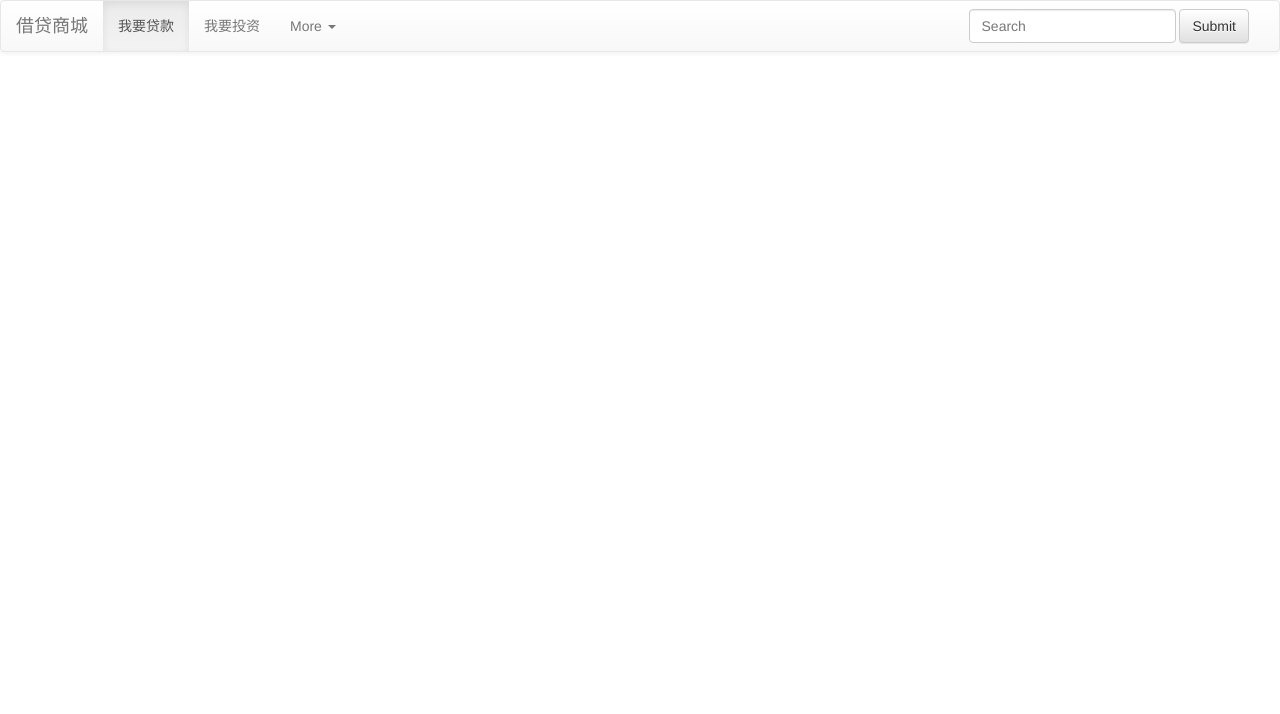
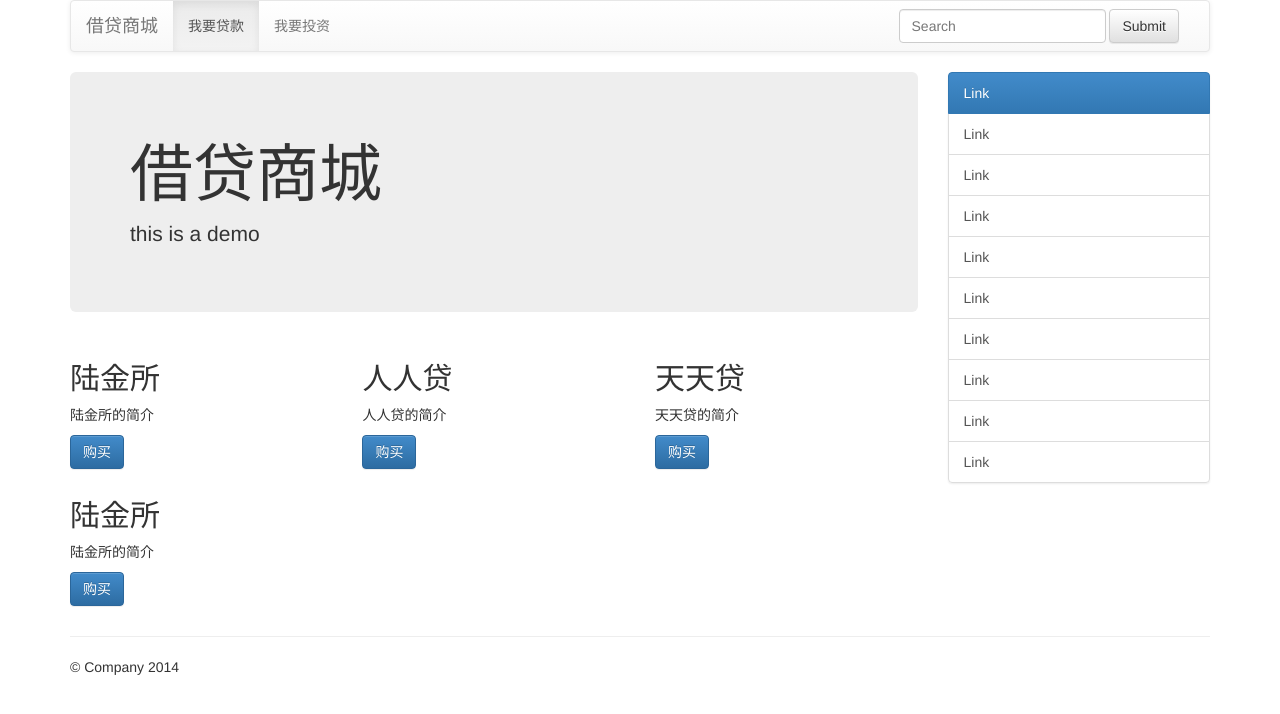
Before and after one commit to Sweetened/p2pmall, a Node project: template views/index.ejs in a window 1280 px wide. Shown: the top 714 px of the page. Run offline with Node 20 templates, Linux system fonts and the light colour scheme; the template is opened without the code that fills it, so the values that code supplies are empty.

Commit message:
modify index

```diff
--- a/views/index.ejs
+++ b/views/index.ejs
@@ -3,12 +3,14 @@
 <head>
     <meta charset="UTF-8">
     <title><%= title %></title>
+    <meta name="viewport" content="width=device-width, initial-scale=1">
     <link rel="stylesheet" href="/stylesheets/bootstrap/bootstrap.css"/>
     <link rel="stylesheet" href="/stylesheets/bootstrap/bootstrap-theme.css"/>
     <script src="/javascripts/jquery/jquery.js"></script>
     <script src="/javascripts/bootstrap/bootstrap.js"></script>
 </head>
 <body>
+<div class="container">
     <nav class="navbar navbar-default" role="navigation">
         <div class="container-fluid">
             <!-- Brand and toggle get grouped for better mobile display -->
@@ -28,21 +30,6 @@
                 <ul class="nav navbar-nav">
                     <li class="active"><a href="#">我要贷款</a></li>
                     <li><a href="#">我要投资</a></li>
-                <li class="dropdown">
-                    <a href="#" class="dropdown-toggle" data-toggle="dropdown">
-                        More
-                        <span class="caret"></span>
-                    </a>
-                    <ul class="dropdown-menu" role="menu">
-                        <li><a href="#">Action</a></li>
-                        <li><a href="#">Another action</a></li>
-                        <li><a href="#">Something else here</a></li>
-                        <li class="divider"></li>
-                        <li><a href="#">Separated link</a></li>
-                        <li class="divider"></li>
-                        <li><a href="#">One more separated link</a></li>
-                    </ul>
-                </li>
                 </ul>
                 <form class="navbar-form navbar-right" role="search">
                     <div class="form-group">
@@ -53,5 +40,86 @@
             </div>
         </div>
     </nav>
+    <div id="container">
+        <div class="row">
+            <div class="col-xs-9 col-sm-9">
+                <div class="pull-right visible-xs">
+                    <button name="button">test</button>
+                </div>
+                <div class="jumbotron">
+                    <h1>借贷商城</h1>
+
+                    <p>
+                        this is a demo
+                    </p>
+                </div>
+                <div class="row">
+                    <div class="col-6 col-sm-6 col-lg-4">
+                        <h2>陆金所</h2>
+
+                        <p>
+                            陆金所的简介
+                        </p>
+
+                        <p>
+                            <button name="buy" class="btn btn-primary" role="button">购买</button>
+                        </p>
+                    </div>
+                    <div class="col-6 col-sm-6 col-lg-4">
+                        <h2>人人贷</h2>
+
+                        <p>
+                            人人贷的简介
+                        </p>
+
+                        <p>
+                            <button name="buy" class="btn btn-primary" role="button">购买</button>
+                        </p>
+                    </div>
+                    <div class="col-6 col-sm-6 col-lg-4">
+                        <h2>天天贷</h2>
+
+                        <p>
+                            天天贷的简介
+                        </p>
+
+                        <p>
+                            <button name="buy" class="btn btn-primary" role="button">购买</button>
+                        </p>
+                    </div>
+                    <div class="col-6 col-sm-6 col-lg-4">
+                        <h2>陆金所</h2>
+
+                        <p>
+                            陆金所的简介
+                        </p>
+
+                        <p>
+                            <button name="buy" class="btn btn-primary" role="button">购买</button>
+                        </p>
+                    </div>
+                </div>
+            </div>
+            <div class="col-xs-3 col-sm-3" id="sidebar" role="navigation">
+                <div class="list-group">
+                    <a href="#" class="list-group-item active">Link</a>
+                    <a href="#" class="list-group-item">Link</a>
+                    <a href="#" class="list-group-item">Link</a>
+                    <a href="#" class="list-group-item">Link</a>
+                    <a href="#" class="list-group-item">Link</a>
+                    <a href="#" class="list-group-item">Link</a>
+                    <a href="#" class="list-group-item">Link</a>
+                    <a href="#" class="list-group-item">Link</a>
+                    <a href="#" class="list-group-item">Link</a>
+                    <a href="#" class="list-group-item">Link</a>
+                </div>
+            </div>
+        </div>
+        <hr>
+        <footer>
+            <p>&copy; Company 2014</p>
+        </footer>
+    </div>
+</div>
 </body>
 </html>
```
Also changed, not shown: README.md, 1 other file. Lines whose indentation alone changed are shown as unchanged.
